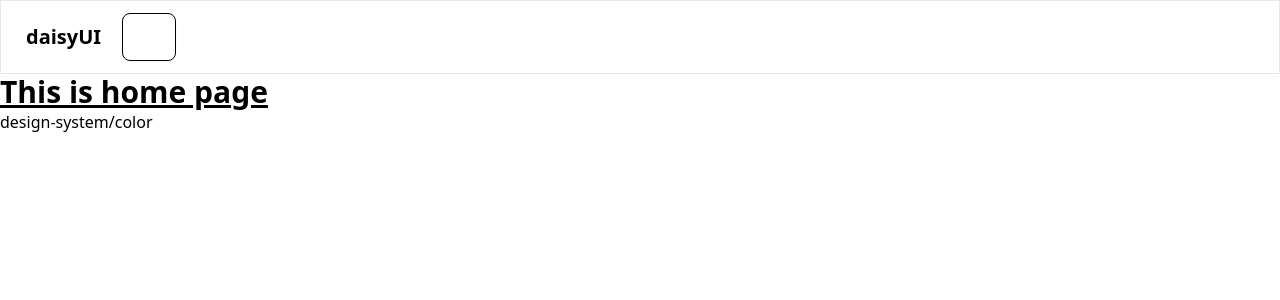
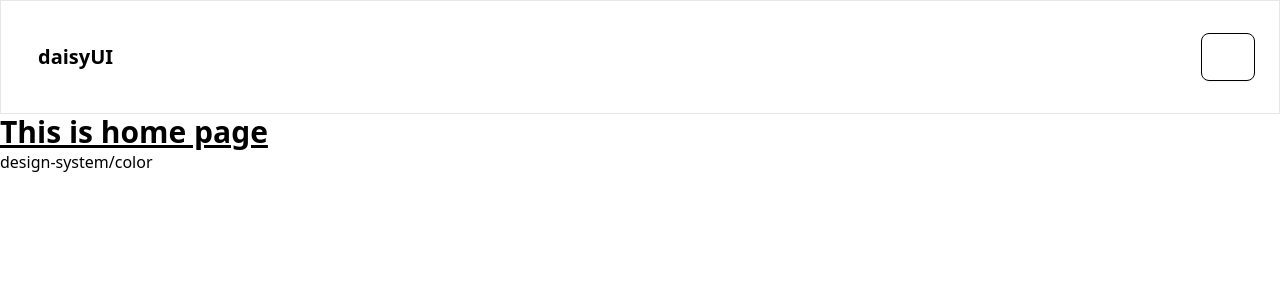
Before and after one commit to dangdinhtai0001/friday-project, a Vue app: page /home in a window 1280 px wide. Shown: the top 300 px of the page. Built offline with nearby package versions, Linux system fonts and the light colour scheme; some icons are missing.

Commit message:
style: css lại cho nav bar

```diff
--- a/src/layouts/components/navigation-bar/index.vue
+++ b/src/layouts/components/navigation-bar/index.vue
@@ -1,5 +1,5 @@
 <template>
-  <div class="navbar bg-background border border-black-10">
+  <div class="navbar flex justify-between px-20 py-28 border-b-1 border border-black-10">
     <a class="btn btn-ghost text-xl">daisyUI</a>
 
     <div class="dropdown dropdown-bottom dropdown-end">
```
